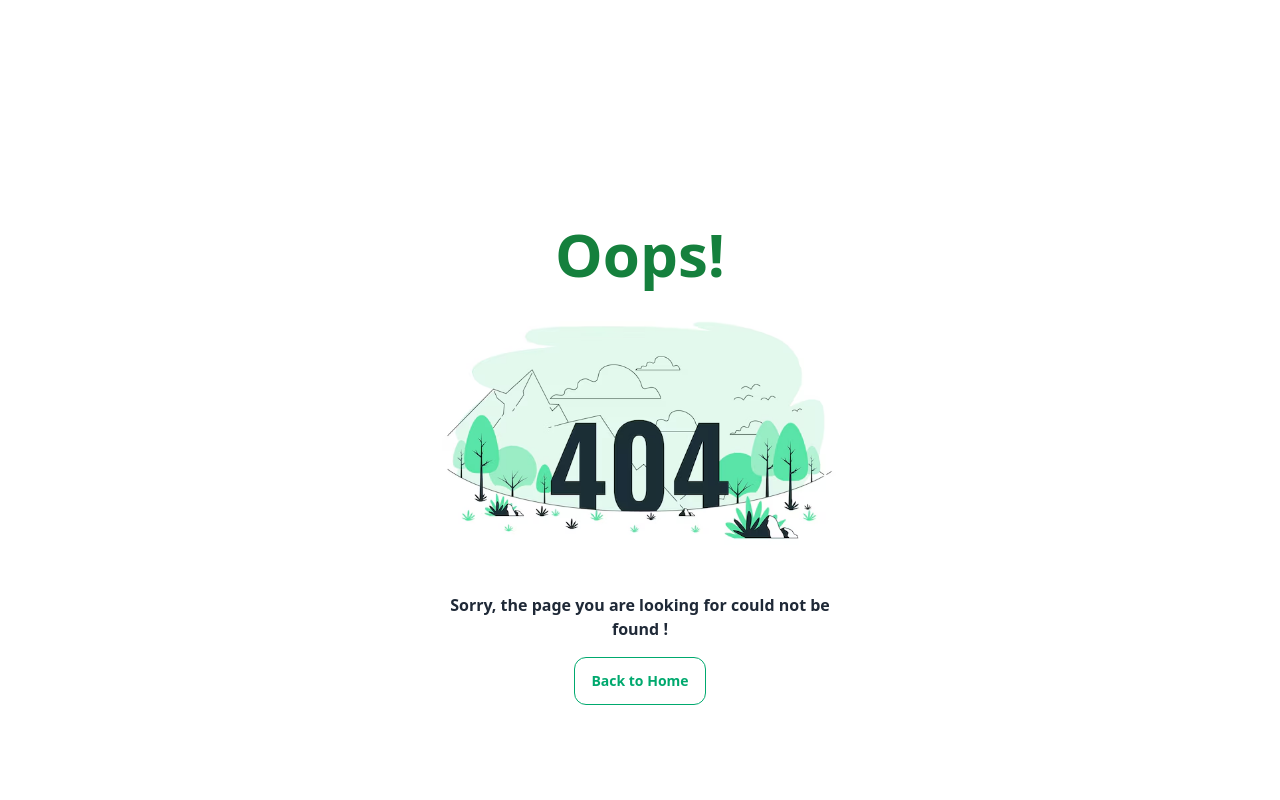
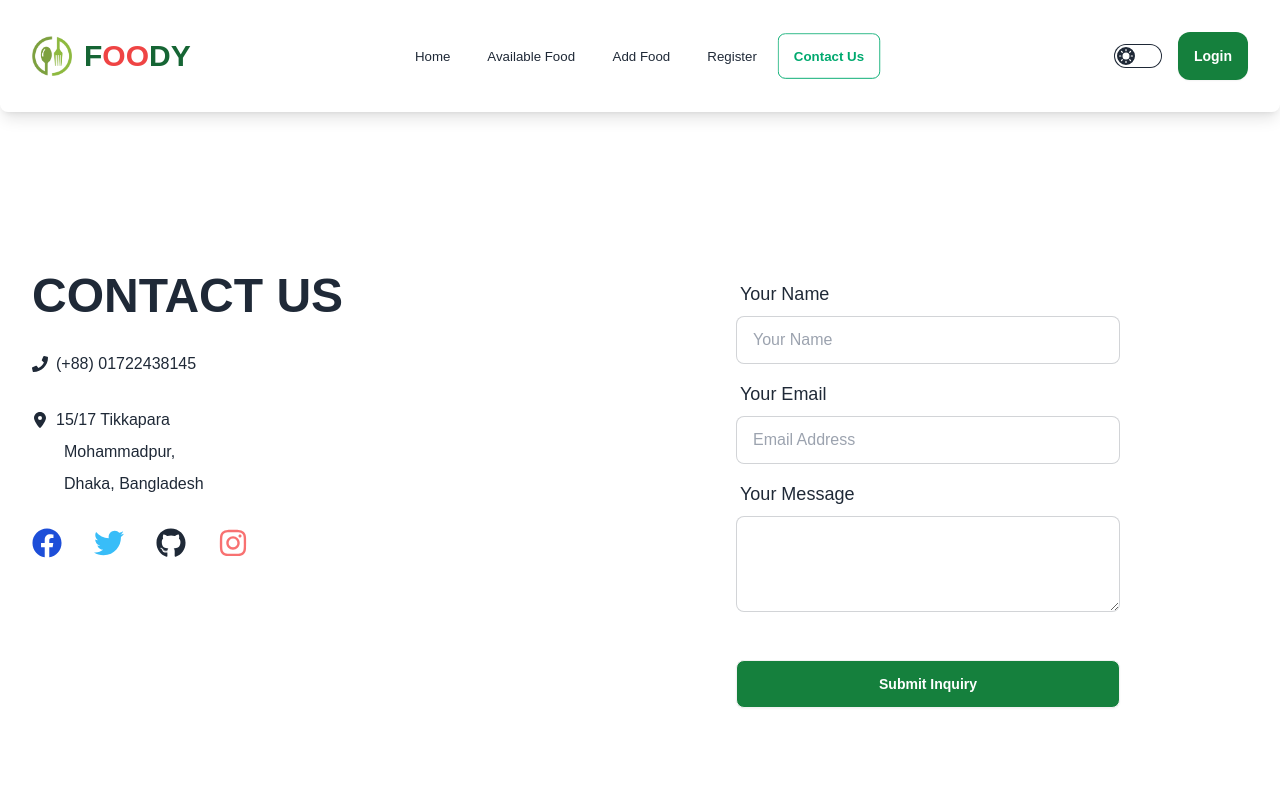
Before and after one commit to abdullahrafi1234/foody-client, a React (Vite) app: page /contact in a window 1280 px wide. Shown: the top 800 px of the page. Built offline with nearby package versions, Linux system fonts and the light colour scheme; no server answers.

Commit message:
added new feautures and new components

```diff
--- a/package.json
+++ b/package.json
@@ -10,6 +10,7 @@
     "preview": "vite preview"
   },
   "dependencies": {
+    "aos": "^2.3.4",
     "axios": "^1.6.8",
     "firebase": "^10.11.1",
     "framer-motion": "^11.2.0",
--- a/src/Root/Root.jsx
+++ b/src/Root/Root.jsx
@@ -5,9 +5,11 @@ import { Outlet } from 'react-router-dom';
 
 const Root = () => {
     return (
-        <div className="mx-auto max-w-7xl workSans">
+        <div className="mx-auto  workSans">
             <Navbar></Navbar>
-            <Outlet></Outlet>
+            <div className="mx-auto max-w-[1440px] ">
+                <Outlet></Outlet>
+            </div>
             <Footer></Footer>
         </div>
     );
--- a/src/pages/AvailableFood/AvailableFood.jsx
+++ b/src/pages/AvailableFood/AvailableFood.jsx
@@ -86,7 +86,7 @@ const AvailableFood = () => {
                                 </button>
                             </div>
                         </form>
-                        <div>
+                        {/* <div>
                             <select
                                 name='category'
                                 id='category'
@@ -96,14 +96,32 @@ const AvailableFood = () => {
                                 <option onClick={() => { handleDescend('date') }} value='dsc'>Descending Order</option>
                                 <option onClick={() => { handleSort('date') }} value='asc'>Ascending Order</option>
                             </select>
+                        </div> */}
+                        <button></button>
+
+                        <div className="flex-none">
+                            <ul className="menu menu-horizontal px-1">
+                                <li>
+                                    <details>
+                                        <summary>
+                                            Sort
+                                        </summary>
+                                        <ul className="p-2 bg-base-100 rounded-t-none">
+                                            <li onClick={() => { handleDescend('date') }}><a>Dsc</a></li>
+
+
+                                            <li onClick={() => { handleSort('date') }}><a>Asc</a></li>
+                                        </ul>
+                                    </details>
+                                </li>
+                            </ul>
                         </div>
-                        <button></button>
 
                         {/* <button className='btn btn-success btn-outline'>Reset</button> */}
 
 
                         {
-                            layout?  <button onClick={handleLayout} className='btn btn-success btn-outline'>Two Card</button> :  <button onClick={handleLayout} className='btn btn-success btn-outline'>Three Card</button>
+                            layout ? <button onClick={handleLayout} className='btn btn-success btn-outline'>Two Card</button> : <button onClick={handleLayout} className='btn btn-success btn-outline'>Three Card</button>
                         }
 
 
@@ -116,7 +134,7 @@ const AvailableFood = () => {
             </div>
 
 
-            <div className={layout? 'grid lg:grid-cols-3 md:grid-cols-2 grid-cols-1 gap-8' : 'grid lg:grid-cols-2 md:grid-cols-2 grid-cols-1 gap-8'}>
+            <div className={layout ? 'grid lg:grid-cols-3 md:grid-cols-2 grid-cols-1 gap-8' : 'grid lg:grid-cols-2 md:grid-cols-2 grid-cols-1 gap-24'}>
                 {/* {
                     foods.filter(f => f.status === 'Available').map(food => <FoodsCard key={food._id} food={food}></FoodsCard>)
                 } */}
--- a/src/pages/AvailableFood/FoodsCard.jsx
+++ b/src/pages/AvailableFood/FoodsCard.jsx
@@ -6,7 +6,7 @@ const FoodsCard = ({ food }) => {
     const { user } = useContext(AuthContext)
     return (
         <div>
-            <div className="my-4 mt-6">
+            <div className="my-4 mt-12">
                 <div className="card bg-base-100 shadow-xl ">
                     <div className='px-10 pt-4 flex gap-4 items-center'>
                         <img className='w-12 rounded-full' src={food.userImage || 'user.png'} alt="" />
--- /dev/null
+++ b/src/pages/Contact/Contact.jsx
@@ -0,0 +1,89 @@
+import { Helmet } from "react-helmet-async";
+import { FaFacebook, FaTwitter, FaGithub, FaInstagram, FaPhone } from "react-icons/fa";
+import { FaLocationDot } from "react-icons/fa6";
+import AOS from 'aos';
+import 'aos/dist/aos.css';
+AOS.init();
+
+
+const Contact = () => {
+    return (
+        <div className="flex flex-col lg:flex-row gap-8 mx-auto my-24">
+            <Helmet>
+                <title>Foody | Contact</title>
+            </Helmet>
+
+
+            <div data-aos="fade-right"
+                data-aos-offset="300"
+                data-aos-easing="ease-in-sine"
+                data-aos-duration="1000"
+                className="lg:w-1/2 pt-16 p-8">
+                <div className="lg:text-left space-y-8">
+                    <h1 className="text-5xl -center font-bold">CONTACT US</h1>
+                    <p className="flex gap-2 items-center"> <FaPhone></FaPhone> (+88) 01722438145</p>
+
+
+                    <div className="space-y-2">
+                        <p className="flex gap-2 items-center"> <FaLocationDot></FaLocationDot> 15/17 Tikkapara</p>
+                        <p className="pl-8 items-center">Mohammadpur,</p>
+                        <p className="pl-8 items-center">Dhaka, Bangladesh</p>
+                    </div>
+
+                    <p>
+                        <div className="flex gap-8 text-center lg:p-0 pl-20 pt-8">
+                            <a href="https://www.facebook.com/rafis.bird.house"><FaFacebook className="text-3xl text-blue-700"></FaFacebook></a>
+                            <a href="https://twitter.com/rafibhuiyan1234"><FaTwitter className="text-3xl text-sky-400"></FaTwitter></a>
+                            <a href="https://github.com/abdullahrafi1234"><FaGithub className="text-3xl"></FaGithub></a>
+                            <a href="https://www.instagram.com/abdullah.rafiii/"><FaInstagram className="text-3xl text-red-400"></FaInstagram></a>
+                        </div>
+                    </p>
+                </div>
+            </div>
+
+            <div data-aos="fade-left"
+                data-aos-anchor="#example-anchor"
+                data-aos-offset="500"
+                data-aos-duration="1000"
+                 className="lg:max-w-lg lg:w-1/2 p-8">
+                <form className="card-body rounded-lg">
+                    <div className="form-control">
+                        <label className="label">
+                            <span className="label-text text-lg">Your Name</span>
+                        </label>
+                        <input type="text"
+                            name="name"
+                            placeholder="Your Name"
+                            className="input input-bordered" required />
+                    </div>
+                    <div className="form-control">
+                        <label className="label">
+                            <span className="label-text text-lg">Your Email</span>
+                        </label>
+                        <input type="email"
+                            name="email"
+                            placeholder="Email Address"
+                            className="input input-bordered" required />
+                    </div>
+                    <label className="form-control">
+                        <div className="label">
+                            <span className="label-text text-lg">Your Message</span>
+                        </div>
+                        <textarea className="textarea textarea-bordered h-24" placeholder=""></textarea>
+                        <div className="label">
+
+                        </div>
+                    </label>
+
+                    <div className="form-control mt-6">
+                        <button className="btn hover:bg-green-600 bg-green-700 text-white">Submit Inquiry</button>
+                    </div>
+                </form>
+
+            </div>
+
+        </div>
+    );
+};
+
+export default Contact;
--- a/src/pages/Navbar/Navbar.jsx
+++ b/src/pages/Navbar/Navbar.jsx
@@ -53,9 +53,8 @@ const Navbar = () => {
             !user ? <li><NavLink className={({ isActive }) => isActive ? 'btn btn-outline btn-success font-semibold' : 'btn font-medium btn-ghost'} to={'/register'}>Register</NavLink></li> : ''
         }
 
-        {/* {
-            user ? <li><NavLink to={'/update-profile'}>Update Profile</NavLink></li> : ''
-        } */}
+        <li><NavLink className={({ isActive }) => isActive ? 'btn btn-outline btn-success font-semibold' : 'btn font-medium btn-ghost'} to={'/contact'}>Contact Us</NavLink></li>
+
     </>
 
     return (
--- a/src/router/Router.jsx
+++ b/src/router/Router.jsx
@@ -13,6 +13,7 @@ import FoodDetails from "../pages/AvailableFood/FoodDetails";
 import MyFoods from "../pages/MyFoods/MyFoods";
 import UpdateFood from "../pages/MyFoods/UpdateFood";
 import FoodRequest from "../pages/FoodRequest/FoodRequest";
+import Contact from "../pages/Contact/Contact";
 
 const Router = createBrowserRouter([
   {
@@ -69,6 +70,10 @@ const Router = createBrowserRouter([
         element: <PrivateRoute>
           <FoodRequest></FoodRequest>
         </PrivateRoute>
+      },
+      {
+        path: '/contact',
+        element: <Contact></Contact>
       }
     ]
   },
```
Also changed, not shown: 1 other file (tests, documents, lock files or other folders).
